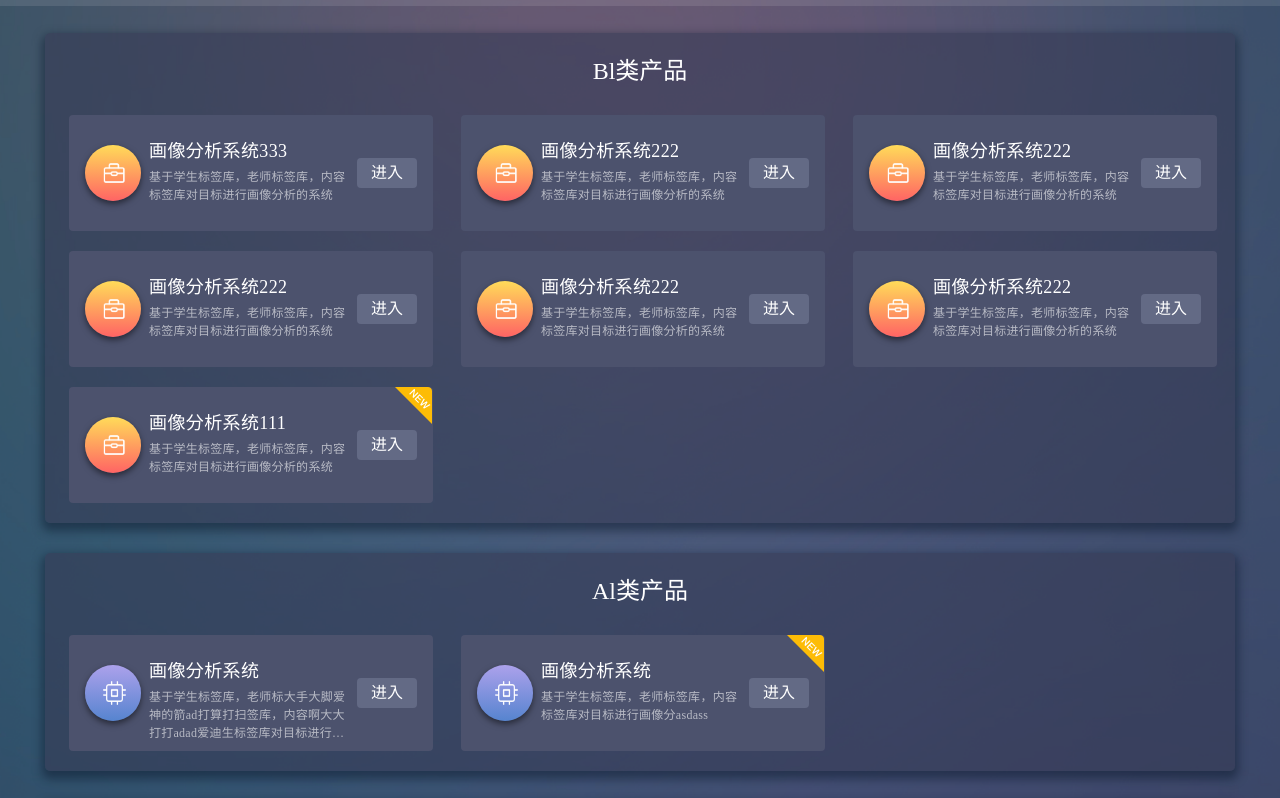
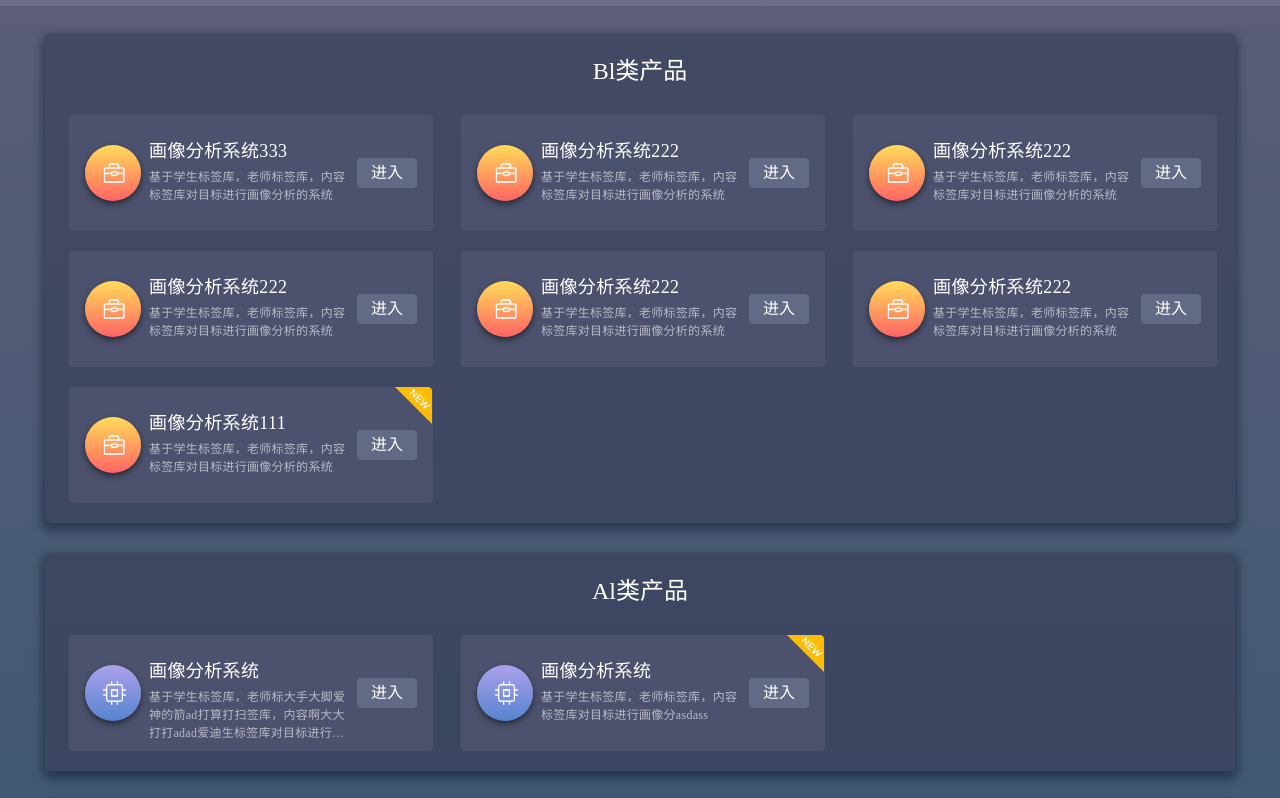
Before and after one commit to ymf1994/artTemplate, a plain HTML site: page index.html in a window 1280 px wide. Shown: the part 62-860 px from the top of the page. Drawn offline with Linux system fonts and the light colour scheme.

Commit message:
feat: 解决刷新背景白色问题

```diff
--- a/css/index.css
+++ b/css/index.css
@@ -104,14 +104,16 @@ a:hover {
     text-decoration: none
 }
 
-
+.out{
+    background-image: linear-gradient(0deg, #355770 0%, #5d5d79 100%);
+}
 
 .container {
     display: inline-block;
     width: 100%;
-    min-height: 1024px;
-    background: url('../images/bg.png') no-repeat;
-    background-size: cover;
+    min-height: 978px;
+    /* background: url('../images/bg.png') no-repeat; */
+    /* background-size: cover; */
     margin: 0 auto;
 }
 
@@ -123,6 +125,7 @@ header {
 .content {
     margin: 0 auto;
     max-width: 1190px;
+
 }
 
 .header-icon {
```
